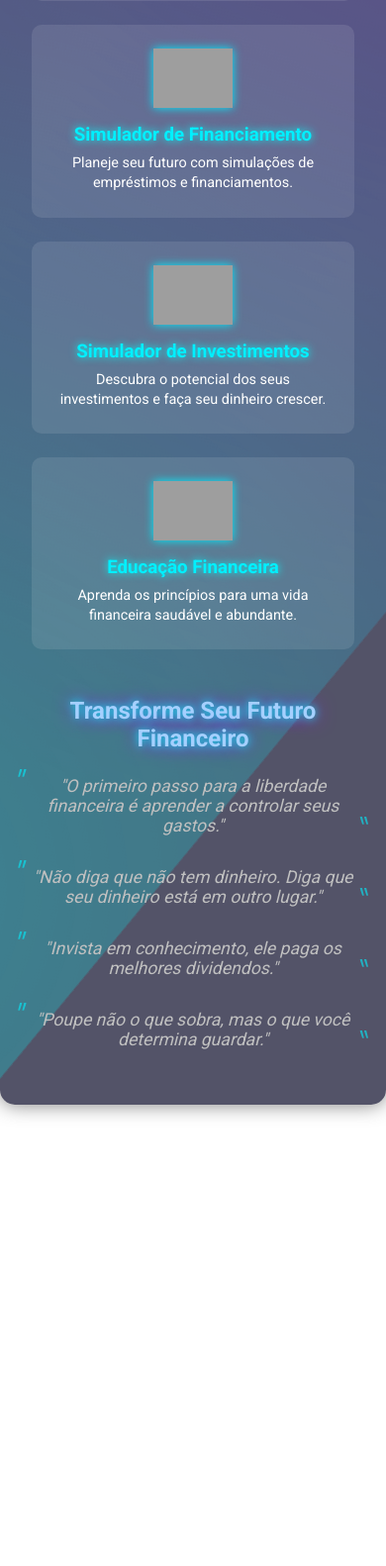
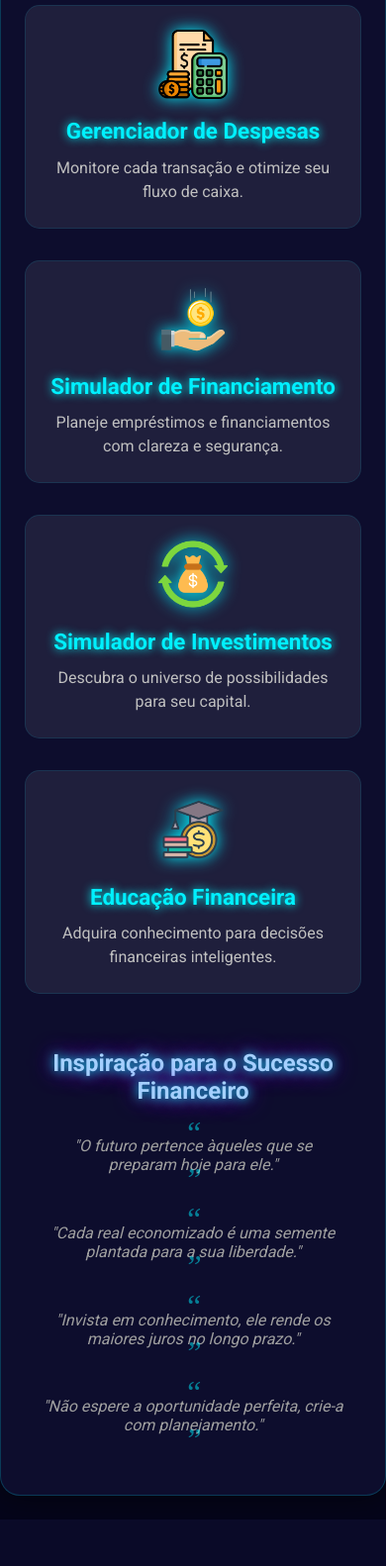
Before and after one commit to Vinicius3442/Finance-galaxy, a PHP site: page / in a window 390 px wide; the page is wider, and only the part inside the window is pictured. Shown: the part 845-2427 px from the top of that part at 99% size. After the commit the page ends 2380 px from the top of that part, so only its background shows below. Run offline with PHP 8.4, Linux system fonts and the light colour scheme; grey boxes are pictures that could not be loaded.

Commit message:
erros arerumados novamente(ainda tinham erros)

```diff
--- a/index.php
+++ b/index.php
@@ -6,7 +6,7 @@
     <title>Finance galaxy</title>
     <link rel="stylesheet" href="style.css" />
     <link
-      href="https://fonts.googleapis.com/css2?family=Roboto:wght@400;500;700&display=swap"
+      href="https://fonts.googleapis.com/css2?family=Roboto:wght@300;400;500;700&display=swap"
       rel="stylesheet"
     />
   </head>
@@ -27,66 +27,60 @@
     </header>
 
     <main class="container">
-      <h1>Bem-vindo à Galactic Finance</h1>
-      <p>
-        Sua jornada para o controle financeiro começa aqui! Na Galactic Finance,
-        acreditamos que a educação financeira é a chave para alcançar seus
-        objetivos e construir um futuro próspero. Entender como gerenciar seu
-        dinheiro não é apenas para especialistas; é uma habilidade essencial
-        que todos podem dominar. Explore nossas ferramentas e recursos para
-        transformar suas finanças pessoais.
-      </p>
+      <section class="hero-section">
+        <h1>Sua Jornada Financeira Intergaláctica Começa Aqui!</h1>
+        <p>
+          Na Galactic Finance, transformamos a complexidade das finanças
+          pessoais em uma experiência clara e acessível. Acreditamos que o
+          conhecimento financeiro é o combustível para seus sonhos. Utilize
+          nossas ferramentas e recursos para dominar seu dinheiro e construir
+          um futuro próspero.
+        </p>
+        <a href="#main-features" class="btn-primary">Explore Nossas Ferramentas</a>
+      </section>
 
-      <section class="main-features">
-        <h2>Nossas Ferramentas Galácticas</h2>
+      <section id="main-features" class="main-features">
+        <h2>Navegue por Nossas Ferramentas Galácticas</h2>
         <div class="feature-grid">
           <a href="./Pagina_1/pagina1.php" class="feature-card">
-            <img src="./img/expense-icon.png" alt="Ícone de Despesas" />
+            <img src="./img/despesas.png" alt="Ícone de Despesas" />
             <h3>Gerenciador de Despesas</h3>
-            <p>Monitore seus gastos e saiba para onde seu dinheiro está indo.</p>
+            <p>Monitore cada transação e otimize seu fluxo de caixa.</p>
           </a>
           <a href="./Pagina_2/index.php" class="feature-card">
-            <img
-              src="./img/loan-icon.png"
-              alt="Ícone de Financiamento"
-            />
+            <img src="./img/Financiamento.png" alt="Ícone de Financiamento" />
             <h3>Simulador de Financiamento</h3>
-            <p>Planeje seu futuro com simulações de empréstimos e financiamentos.</p>
+            <p>Planeje empréstimos e financiamentos com clareza e segurança.</p>
           </a>
           <a href="./Pagina_3/index.php" class="feature-card">
-            <img
-              src="./img/investment-icon.png"
-              alt="Ícone de Investimentos"
-            />
+            <img src="./img/investimento.png" alt="Ícone de Investimentos" />
             <h3>Simulador de Investimentos</h3>
-            <p>Descubra o potencial dos seus investimentos e faça seu dinheiro crescer.</p>
+            <p>Descubra o universo de possibilidades para seu capital.</p>
           </a>
           <a href="./Pagina_4/index.php" class="feature-card">
             <img
-              src="./img/education-icon.png"
+              src="./img/educacao_financeira.png"
               alt="Ícone de Educação Financeira"
             />
             <h3>Educação Financeira</h3>
-            <p>Aprenda os princípios para uma vida financeira saudável e abundante.</p>
+            <p>Adquira conhecimento para decisões financeiras inteligentes.</p>
           </a>
         </div>
       </section>
 
       <section class="impact-phrases">
-        <h2>Transforme Seu Futuro Financeiro</h2>
+        <h2>Inspiração para o Sucesso Financeiro</h2>
         <blockquote>
-          "O primeiro passo para a liberdade financeira é aprender a controlar
-          seus gastos."
+          "O futuro pertence àqueles que se preparam hoje para ele."
         </blockquote>
         <blockquote>
-          "Não diga que não tem dinheiro. Diga que seu dinheiro está em outro
-          lugar."
+          "Cada real economizado é uma semente plantada para a sua liberdade."
         </blockquote>
         <blockquote>
-          "Invista em conhecimento, ele paga os melhores dividendos."
+          "Invista em conhecimento, ele rende os maiores juros no longo prazo."
         </blockquote>
         <blockquote>
-          "Poupe não o que sobra, mas o que você determina guardar."
+          "Não espere a oportunidade perfeita, crie-a com planejamento."
         </blockquote>
       </section>
     </main>
--- a/style.css
+++ b/style.css
@@ -6,7 +6,7 @@
   height: 100%;
   background: url("./img/galaxy.gif") no-repeat center center / cover;
   z-index: -2;
-  filter: brightness(0.5);
+  filter: brightness(0.4);
 }
 
 * {
@@ -16,9 +16,11 @@
   font-family: "Roboto", sans-serif;
 }
 body {
-  color: #fff;
+  color: #e0e0e0;
   position: relative;
   min-height: 100vh;
+  overflow-x: hidden;
+  background-color: #05051a;
 }
 
 header {
@@ -63,109 +65,156 @@ header nav a:hover {
 
 .container {
   position: relative;
-  max-width: 900px;
-  margin: 2rem auto;
-  padding: 2rem;
-  background: rgba(10, 10, 40, 0.7);
-  border-radius: 15px;
-  box-shadow: 0 0 20px rgba(0, 0, 0, 0.5);
+  max-width: 1000px;
+  margin: 3rem auto;
+  padding: 2.5rem;
+  background: rgba(15, 15, 50, 0.8);
+  border-radius: 20px;
+  box-shadow: 0 0 30px rgba(0, 0, 0, 0.6);
   z-index: 1;
+  border: 1px solid rgba(0, 240, 255, 0.2);
+}
+
+.hero-section {
+    text-align: center;
+    margin-bottom: 3rem;
+    padding-bottom: 2rem;
+    border-bottom: 1px dashed rgba(0, 240, 255, 0.2);
 }
 
 h1,
 h2 {
   text-align: center;
   color: #a5d0ff;
-  margin-bottom: 1rem;
-  text-shadow: 0 0 10px #00ffff, 0 0 20px #aa00ff;
+  margin-bottom: 1.2rem;
+  text-shadow: 0 0 12px #00ffff, 0 0 25px #aa00ff;
+  font-weight: 700;
+}
+
+h1 {
+    font-size: 2.8rem;
+    line-height: 1.2;
+    margin-bottom: 1.5rem;
 }
 
 p {
   text-align: center;
-  margin-bottom: 1.5rem;
-  line-height: 1.6;
+  margin-bottom: 1.8rem;
+  line-height: 1.8;
+  font-size: 1.1rem;
+  color: #c0c0c0;
+}
+
+.btn-primary {
+    display: inline-block;
+    background-color: #00f0ff;
+    color: #0a0a28;
+    padding: 0.9rem 2.2rem;
+    border-radius: 50px;
+    text-decoration: none;
+    font-weight: 700;
+    font-size: 1.1rem;
+    transition: all 0.3s ease;
+    box-shadow: 0 5px 15px rgba(0, 240, 255, 0.4);
+}
+
+.btn-primary:hover {
+    background-color: #00d4e0;
+    transform: translateY(-3px);
+    box-shadow: 0 8px 20px rgba(0, 240, 255, 0.6);
 }
 
 .main-features {
-  margin-top: 2rem;
+  margin-top: 3rem;
 }
 
 .feature-grid {
   display: grid;
-  grid-template-columns: repeat(auto-fit, minmax(200px, 1fr));
-  gap: 1.5rem;
-  margin-top: 1.5rem;
+  grid-template-columns: repeat(2, 1fr);
+  gap: 2rem;
+  margin-top: 2rem;
 }
 
 .feature-card {
-  background: rgba(255, 255, 255, 0.1);
-  padding: 1.5rem;
-  border-radius: 10px;
+  background: rgba(255, 255, 255, 0.08);
+  padding: 2rem;
+  border-radius: 15px;
   text-align: center;
   text-decoration: none;
-  color: #fff;
-  transition: transform 0.3s ease, background 0.3s ease;
+  color: #e0e0e0;
+  transition: transform 0.3s ease, background 0.3s ease, box-shadow 0.3s ease;
   display: flex;
   flex-direction: column;
   align-items: center;
+  border: 1px solid rgba(0, 240, 255, 0.1);
 }
 
 .feature-card:hover {
-  transform: translateY(-5px);
-  background: rgba(0, 255, 255, 0.2);
-  box-shadow: 0 0 15px rgba(0, 255, 255, 0.5);
+  transform: translateY(-8px);
+  background: rgba(0, 255, 255, 0.15);
+  box-shadow: 0 8px 25px rgba(0, 255, 255, 0.3);
 }
 
 .feature-card img {
-  height: 60px;
-  margin-bottom: 1rem;
-  filter: drop-shadow(0 0 5px #00f0ff);
+  height: 70px;
+  margin-bottom: 1.2rem;
+  filter: drop-shadow(0 0 8px #00f0ff);
 }
 
 .feature-card h3 {
   color: #00f0ff;
-  margin-bottom: 0.5rem;
-  text-shadow: 0 0 8px #00ffff;
+  margin-bottom: 0.8rem;
+  text-shadow: 0 0 10px #00ffff;
+  font-weight: 600;
+  font-size: 1.4rem;
 }
 
 .feature-card p {
-  font-size: 0.9rem;
-  line-height: 1.4;
+  font-size: 1rem;
+  line-height: 1.5;
   margin-bottom: 0;
+  color: #c0c0c0;
 }
 
 .impact-phrases {
-  margin-top: 3rem;
+  margin-top: 3.5rem;
   text-align: center;
 }
 
 .impact-phrases blockquote {
   font-style: italic;
-  font-size: 1.1rem;
-  margin-bottom: 1rem;
-  color: #c0c0c0;
+  font-size: 1.2rem;
+  margin-bottom: 1.5rem;
+  color: #a0a0a0;
   position: relative;
-  padding: 0.5rem 0;
+  padding: 0.8rem 0;
+  max-width: 700px;
+  margin-left: auto;
+  margin-right: auto;
 }
 
 .impact-phrases blockquote::before,
 .impact-phrases blockquote::after {
-  content: '"';
-  font-size: 2rem;
+  content: '“';
+  font-size: 3rem;
   color: #00f0ff;
   position: absolute;
-  opacity: 0.6;
+  opacity: 0.5;
+  line-height: 0.5;
+  font-family: serif;
+}
+.impact-phrases blockquote::after {
+    content: '”';
 }
 
 .impact-phrases blockquote::before {
-  left: -20px;
-  top: -5px;
+  left: -30px;
+  top: 0;
 }
 
 .impact-phrases blockquote::after {
-  right: -20px;
-  bottom: -5px;
-  transform: scaleX(-1);
+  right: -30px;
+  bottom: 0;
 }
 
 .entrada {
@@ -176,86 +225,114 @@ p {
 }
 .saldo {
   font-weight: bold;
-  font-size: 1.5rem;
+  font-size: 1.6rem;
   transition: all 0.5s ease;
+  color: #00f0ff;
 }
-/* Tabela */
+
 table {
   width: 100%;
   border-collapse: collapse;
-  margin-top: 1rem;
+  margin-top: 1.5rem;
 }
 
 table th,
 table td {
-  padding: 0.7rem;
+  padding: 0.9rem;
   text-align: center;
-  border-bottom: 1px solid rgba(255, 255, 255, 0.2);
+  border-bottom: 1px solid rgba(255, 255, 255, 0.15);
 }
 
 table th {
-  background: rgba(255, 255, 255, 0.1);
-  color: #fff;
+  background: rgba(0, 240, 255, 0.1);
+  color: #00f0ff;
+  font-weight: 600;
+  text-transform: uppercase;
+  font-size: 0.95rem;
 }
 
 table td button {
   background: none;
   border: none;
   cursor: pointer;
-  font-size: 1.2rem;
-  transition: transform 0.2s ease;
+  font-size: 1.3rem;
+  transition: transform 0.2s ease, color 0.2s ease;
+  color: #a5d0ff;
 }
 
 table td button:hover {
-  transform: scale(1.3);
+  transform: scale(1.4);
+  color: #00ffea;
 }
 
 td.entrada {
   color: #00ff7f;
-  font-weight: bold;
+  font-weight: 500;
 }
 
 td.saida {
   color: #ff4c4c;
-  font-weight: bold;
+  font-weight: 500;
 }
 
-.container::before {
-  content: "";
-  position: absolute;
-  top: -50%;
-  left: -50%;
-  width: 200%;
-  height: 200%;
-  background: radial-gradient(
-      circle at 30% 30%,
-      rgba(138, 43, 226, 0.3),
-      transparent 50%
-    ),
-    radial-gradient(circle at 70% 70%, rgba(0, 255, 255, 0.3), transparent 50%);
-  animation: nebula 60s linear infinite;
-  z-index: -1;
+@media (max-width: 768px) {
+    header {
+        flex-direction: column;
+        padding: 1rem 1rem;
+    }
+    header .logo {
+        margin-bottom: 1rem;
+    }
+    header nav a {
+        margin: 0 0.5rem;
+        padding: 0.4rem 0.6rem;
+        font-size: 0.9rem;
+    }
+    .container {
+        margin: 1.5rem auto;
+        padding: 1.5rem;
+    }
+    h1 {
+        font-size: 2rem;
+    }
+    p {
+        font-size: 1rem;
+    }
+    .feature-grid {
+        grid-template-columns: 1fr;
+    }
+    .feature-card {
+        padding: 1.5rem;
+    }
+    .impact-phrases blockquote {
+        font-size: 1rem;
+        margin-left: 1rem;
+        margin-right: 1rem;
+    }
+    .impact-phrases blockquote::before,
+    .impact-phrases blockquote::after {
+        font-size: 2rem;
+        left: -15px;
+        right: -15px;
+    }
 }
 
-@keyframes nebula {
-  0% {
-    transform: rotate(0deg) scale(1);
-    opacity: 1;
-  }
-  25% {
-    transform: rotate(90deg) scale(1.1);
-    opacity: 0.9;
-  }
-  50% {
-    transform: rotate(180deg) scale(1.2);
-    opacity: 1;
-  }
-  75% {
-    transform: rotate(270deg) scale(1.1);
-    opacity: 0.9;
-  }
-  100% {
-    transform: rotate(360deg) scale(1);
-    opacity: 1;
-  }
+@media (max-width: 480px) {
+    header nav {
+        display: flex;
+        flex-wrap: wrap;
+        justify-content: center;
+        gap: 0.5rem;
+    }
+    header nav a {
+        flex: 1 1 auto;
+        text-align: center;
+    }
+    h1 {
+        font-size: 1.8rem;
+    }
+    .btn-primary {
+        padding: 0.7rem 1.5rem;
+        font-size: 1rem;
+    }
 }
```
Also changed, not shown: Pagina_2/style.css (+9 -44 lines), Pagina_4/style.css (+0 -18 lines), img/Financiamento.png (added), img/despesas.png (added), img/educacao_financeira.png (added), img/investimento.png (added).
